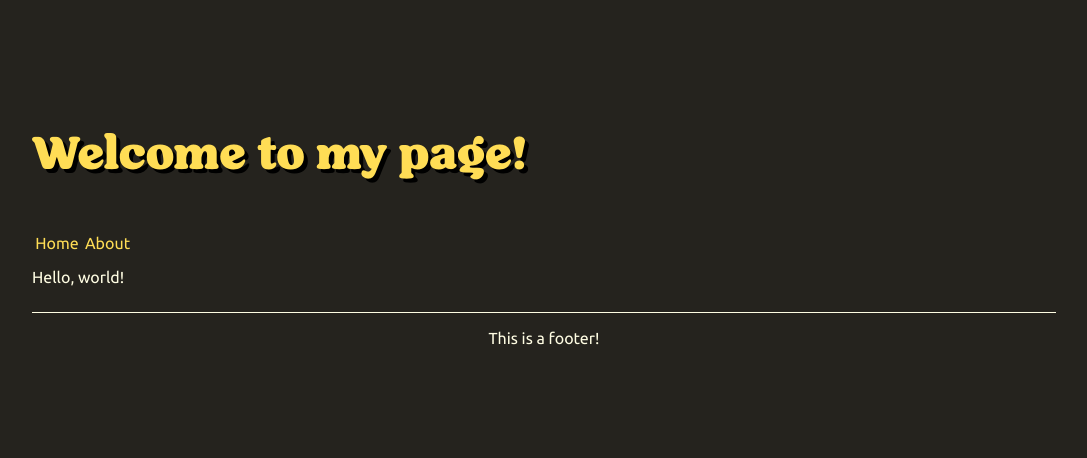
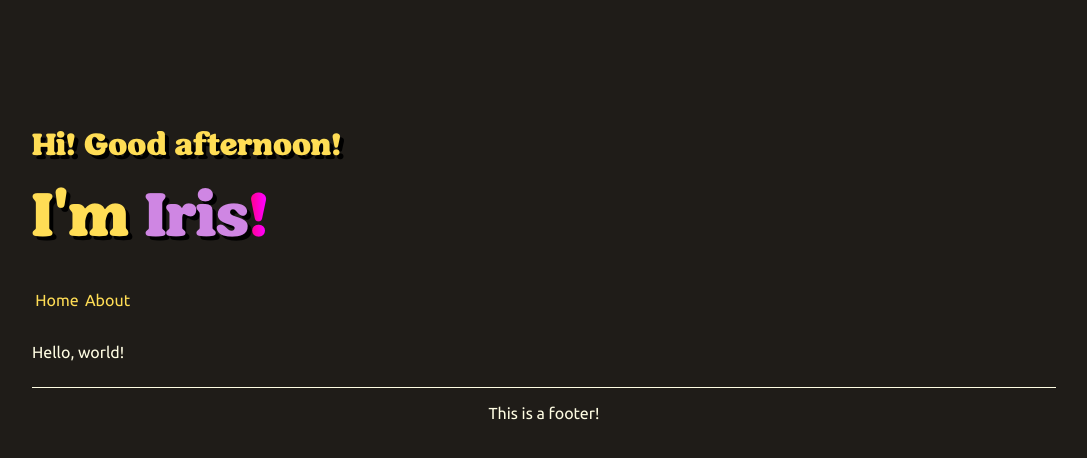
Before and after one commit to eyemotif/cv, a Vue app: page / in a window 1280 px wide. Shown: the top 458 px of the page, without its empty margins (96-1183 px from the left). Built offline with nearby package versions, Linux system fonts and the light colour scheme.

Commit message:
More style stuff

```diff
--- a/src/App.vue
+++ b/src/App.vue
@@ -1,13 +1,37 @@
 <script setup lang="ts">
-import { RouterLink, RouterView, useRouter } from 'vue-router'
+import { ref, computed, onMounted } from 'vue'
+import { RouterLink, RouterView } from 'vue-router'
 import FadeController from './components/FadeController.vue'
 import FooterController from './components/FooterController.vue'
+
+const greeting = 'Hi! ' + (() => {
+  switch (new Date().getHours()) {
+    case 6:
+    case 7:
+    case 8:
+    case 9:
+    case 10:
+    case 11:
+      return 'Good morning!'
+    case 12:
+    case 13:
+    case 14:
+    case 15:
+    case 16:
+    case 17:
+      return 'Good afternoon!'
+    default:
+      return 'Good evening!'
+  }
+})()
 </script>
 
 <template>
   <header>
     <section class="welcome">
-      <p>Welcome to my page!</p>
+      <p class="greet">{{ greeting }}</p>
+      <p>I'm <span class="iris">Iris</span><span class="rainbow">!</span>
+      </p>
     </section>
     <section>
       <nav>
@@ -16,6 +40,8 @@ import FooterController from './components/FooterController.vue'
       </nav>
     </section>
   </header>
+
+  <br>
 
   <section id="content">
     <FadeController>
@@ -31,15 +57,32 @@ import FooterController from './components/FooterController.vue'
 </template>
 
 <style scoped>
-nav>* {
+header p {
+  margin-top: 0;
+  margin-bottom: 0.5em;
+}
+
+header nav>* {
   margin: 0.2em;
 }
 
 header .welcome {
   font-family: Hornbill;
   text-shadow: 0.25rem 0.25rem black;
-  font-size: 3rem;
+  font-size: 4rem;
   color: #FFDD55;
+}
+
+header .greet {
+  font-size: 2rem;
+}
+
+header .iris {
+  color: #cf86e3;
+}
+
+header .rainbow {
+  text-shadow: none;
 }
 
 footer {
--- a/src/assets/main.css
+++ b/src/assets/main.css
@@ -7,7 +7,7 @@
 
 :root {
     --main-fore-color: #fffde3;
-    --main-back-color: #25231e;
+    --main-back-color: #1f1c18;
 }
 
 body {
@@ -21,3 +21,30 @@ a {
     text-decoration: none;
     color: #FFDD55;
 }
+
+.rainbow {
+    background-image: linear-gradient(270deg,
+            hsl(0deg, 100%, 50%) 0%,
+            hsl(30, 100%, 50%) 8%,
+            hsl(60deg, 100%, 50%) 16%,
+            hsl(90deg, 100%, 50%) 24%,
+            hsl(120deg, 100%, 50%) 32%,
+            hsl(150deg, 100%, 50%) 40%,
+            hsl(180deg, 100%, 50%) 48%,
+            hsl(210deg, 100%, 50%) 56%,
+            hsl(240deg, 100%, 50%) 64%,
+            hsl(270deg, 100%, 50%) 72%,
+            hsl(300deg, 100%, 50%) 80%,
+            hsl(330, 100%, 50%) 100%);
+    background-size: 400% auto;
+    -webkit-background-clip: text;
+    background-clip: text;
+    color: transparent;
+    animation: rainbow 5s linear infinite;
+}
+
+@keyframes rainbow {
+    to {
+        background-position: 100% 100%;
+    }
+}
```
